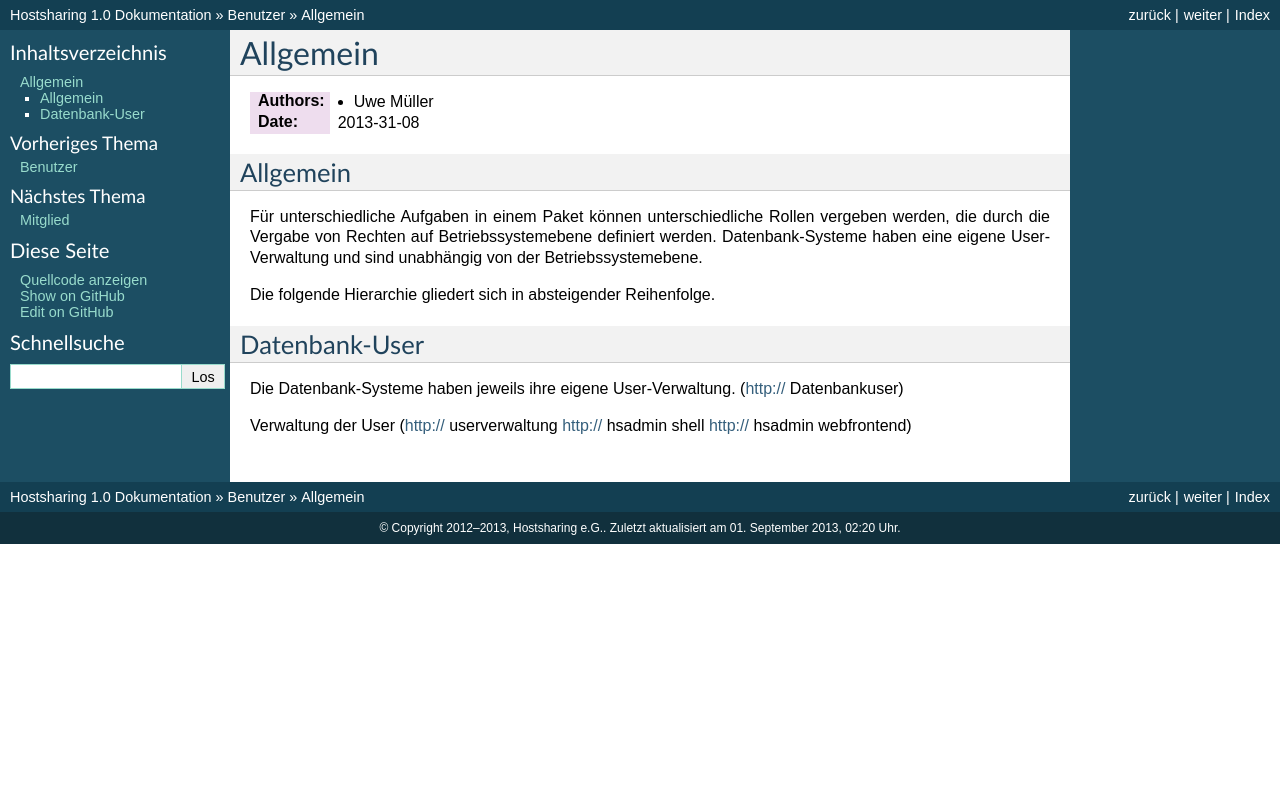
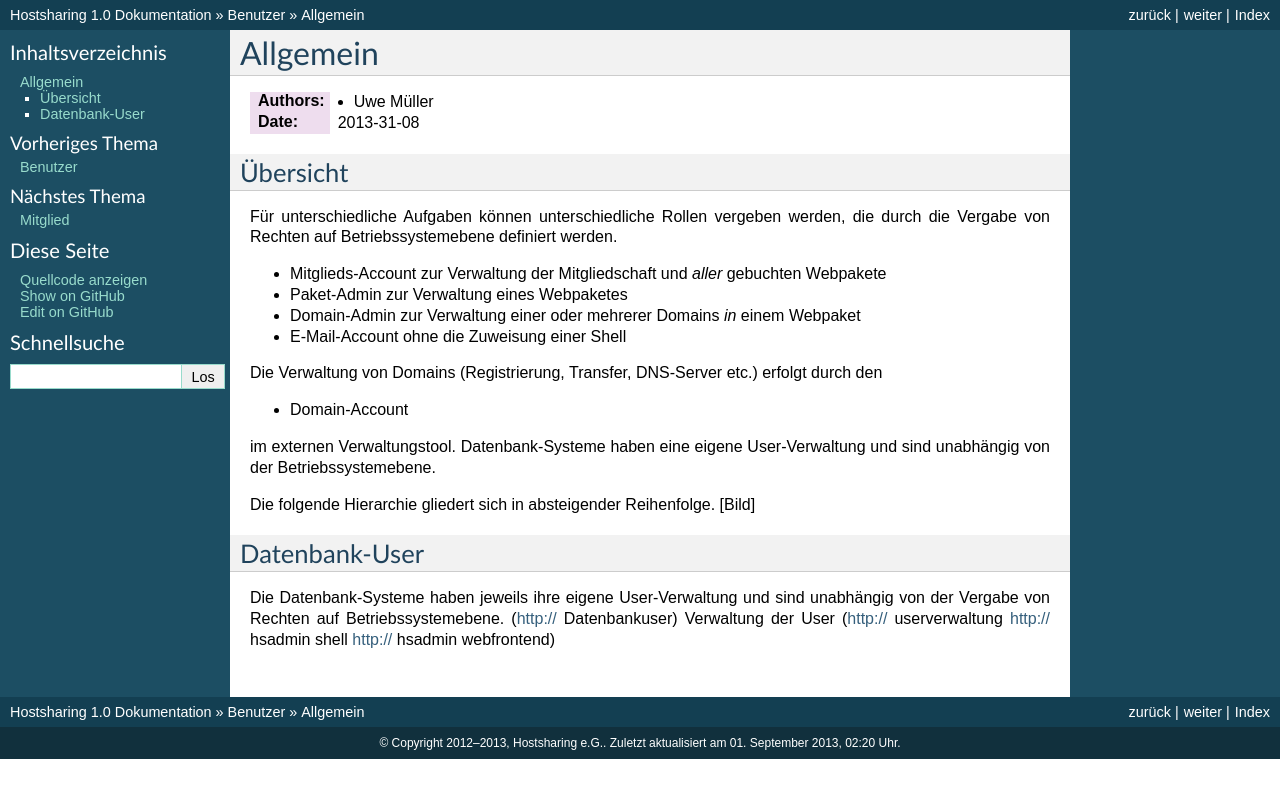
Before and after one commit to hostsharing/hs.docs.users, a Sphinx documentation site: the page built from source/account/allgemein.rst, in a window 1280 px wide. Shown: the top 798 px of the page. Built offline with Sphinx 7.4.7, drawn with Linux system fonts in a browser that asks for light colours; pages that are not in the unit, such as notebooks, are missing from menus.

Commit message:
change text

```diff
--- a/source/account/allgemein.rst
+++ b/source/account/allgemein.rst
@@ -6,16 +6,30 @@ Allgemein
 :Date: 2013-31-08
 
 
-Allgemein
+Übersicht
 =========
 
-Für unterschiedliche Aufgaben in einem Paket können unterschiedliche Rollen vergeben werden, die durch die Vergabe von Rechten auf Betriebssystemebene definiert werden. Datenbank-Systeme haben eine eigene User-Verwaltung und sind unabhängig von der Betriebssystemebene.
+Für unterschiedliche Aufgaben können unterschiedliche Rollen vergeben werden, die durch die Vergabe von Rechten auf Betriebssystemebene definiert werden.
+
+* Mitglieds-Account zur Verwaltung der Mitgliedschaft und *aller* gebuchten Webpakete
+* Paket-Admin zur Verwaltung eines Webpaketes
+* Domain-Admin zur Verwaltung einer oder mehrerer Domains *in* einem Webpaket
+* E-Mail-Account ohne die Zuweisung einer Shell
+
+Die Verwaltung von Domains (Registrierung, Transfer, DNS-Server etc.) erfolgt durch den
+
+* Domain-Account
+
+im externen Verwaltungstool.
+Datenbank-Systeme haben eine eigene User-Verwaltung und sind unabhängig von der Betriebssystemebene.
 
 Die folgende Hierarchie gliedert sich in absteigender Reihenfolge.
+[Bild]
+
 
 Datenbank-User
 ==============
 
-Die Datenbank-Systeme haben jeweils ihre eigene User-Verwaltung. (http:// Datenbankuser)
-
+Die Datenbank-Systeme haben jeweils ihre eigene User-Verwaltung und sind unabhängig von der Vergabe von Rechten auf Betriebssystemebene.
+(http:// Datenbankuser)
 Verwaltung der User (http:// userverwaltung http:// hsadmin shell http:// hsadmin webfrontend)
```
